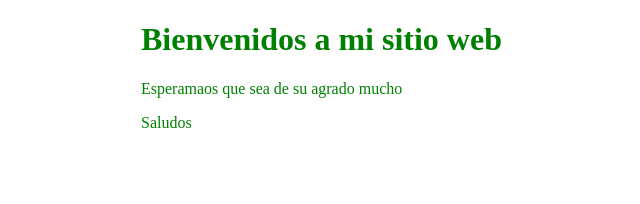
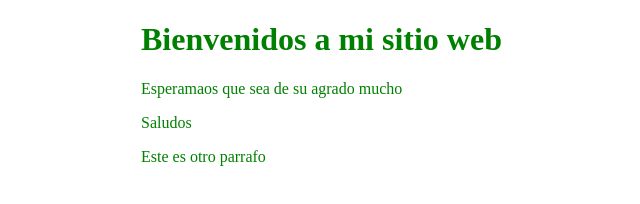
Before and after one commit to Otarolaandy/blog, a plain HTML site: page index.html in a window 1280 px wide. Shown: the whole page, without its empty margins (367-1007 px from the left). Drawn offline with Linux system fonts and the light colour scheme.

Commit message:
Otro parrafo

```diff
--- a/index.html
+++ b/index.html
@@ -10,6 +10,7 @@
       <h1 class="color">Bienvenidos a mi sitio web</h1>
       <p class="color">Esperamaos que sea de su agrado mucho</p>
       <p class="color">Saludos</p>
+      <p class="color">Este es otro parrafo</p>
 
     </div>
   </body>
```
